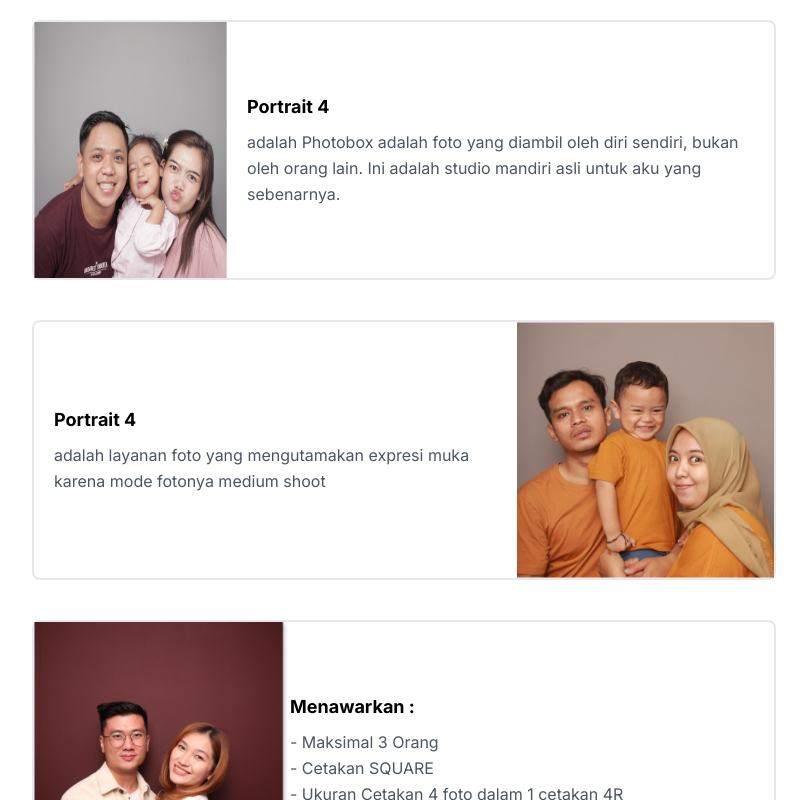
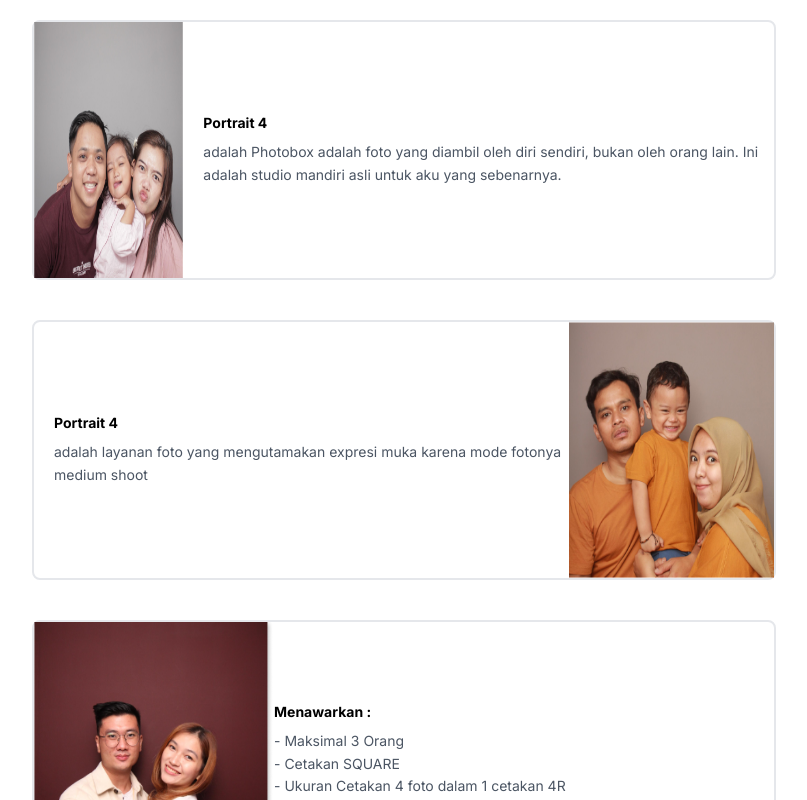
Before and after one commit to FarisSaputra03/my-foto, a Next.js app: page /potrait in a window 1280 px wide. Shown: the part 220-1020 px from the top of the page, without its empty margins (236-1043 px from the left). Built offline with nearby package versions, Linux system fonts and the light colour scheme.

Commit message:
update kota

```diff
--- a/src/app/kota/page.tsx
+++ b/src/app/kota/page.tsx
@@ -281,7 +281,7 @@ export default function Kota() {
             <div className="mx-auto flex flex-wrap">
               <Image width={400} height={400} src="/img/siswalg.png" alt="" />
               <div className="lg:w-1/2 w-full lg:pl-40 lg:py-6">
-                <h1 className="text-black w-full text-2xl title-font font-normal mb-1">
+                <h1 className="text-black flex justify-center w-full text-xl title-font mb-1">
                   Jumlah hookiers yang akan di foto :
                 </h1>
                 <div className="flex w-full p-5 gap-3 justify-center">
@@ -298,8 +298,8 @@ export default function Kota() {
                   </div>
                   <div className="rounded-full focus:outline-none bg-ungu py-2 px-5">
                     <div className="flex gap-10">
-                      <p className="text-white">{jumlahOrang} Orang</p>
-                      <p className="text-white">IDR {jumlahOrang * 20000} </p>
+                      <p className="text-white text-sm">{jumlahOrang} Orang</p>
+                      <p className="text-white text-sm">IDR {jumlahOrang * 20000} </p>
                     </div>
                   </div>
                   <div
@@ -553,7 +553,7 @@ export default function Kota() {
         <div>
           <div className="container mx-auto flex px-5 py-24 md:flex-row flex-col items-center">
             <div className="mb-10">
-              <Image width={720} height={600} src="/img/wakwaw.png" alt="" />
+              <Image width={620} height={600} src="/img/wakwaw.png" alt="" />
             </div>
             <div className="bg-ungu rounded-lg py-2 mb-20 p-2 md:w-1/2">
               <div className="flex justify-center">
--- a/src/app/potrait/page.tsx
+++ b/src/app/potrait/page.tsx
@@ -27,7 +27,7 @@ export default function Potrait() {
       </div>
       <div className="container flex flex-col space-y-10 bg-white  px-5 py-20 mx-auto">
         <div className="border-2 group-hover:scale-110 rounded-lg flex items-center border-opacity-60 lg:w-3/5 mx-auto">
-          <div className="h-64 relative w-96">
+          <div className="h-64 relative w-60">
             <Image
               fill
               src="/img/family.png"
@@ -36,10 +36,10 @@ export default function Potrait() {
             />
           </div>
           <div className="flex-grow ml-5 sm:text-left text-center mt-6 sm:mt-0">
-            <h2 className="text-black text-lg title-font font-bold mb-2">
+            <h2 className="text-black text-sm title-font font-bold mb-2">
               Portrait 4
             </h2>
-            <p className="leading-relaxed text-base">
+            <p className="leading-relaxed text-sm">
               adalah Photobox adalah foto yang diambil oleh diri sendiri, bukan
               oleh orang lain. Ini adalah studio mandiri asli untuk aku yang
               sebenarnya.
@@ -48,15 +48,15 @@ export default function Potrait() {
         </div>
         <div className="border-2 group-hover:scale-110 rounded-lg flex items-center border-opacity-60 lg:w-3/5 mx-auto">
           <div className="flex-grow ml-5 sm:text-left text-center mt-6 sm:mt-0">
-            <h2 className="text-black text-lg title-font font-bold mb-2">
+            <h2 className="text-black text-sm title-font font-bold mb-2">
               Portrait 4
             </h2>
-            <p className="leading-relaxed text-base">
+            <p className="leading-relaxed text-sm">
               adalah layanan foto yang mengutamakan expresi muka karena mode
               fotonya medium shoot
             </p>
           </div>
-          <div className="h-64 relative w-96">
+          <div className="h-64 relative w-60">
             <Image
               fill
               src="/img/4box.png"
@@ -66,7 +66,7 @@ export default function Potrait() {
           </div>
         </div>
         <div className="border-2 group-hover:scale-110 rounded-lg flex items-center border-opacity-60 lg:w-3/5 mx-auto">
-          <div className="h-64 relative w-64">
+          <div className="h-64 relative w-60">
             <Image
               fill
               src="/img/couple.png"
@@ -75,12 +75,12 @@ export default function Potrait() {
             />
           </div>
           <div className="flex-grow sm:text-left text-center mt-6 sm:mt-0">
-            <h2 className="text-black text-lg title-font font-bold mb-2">
+            <h2 className="text-black text-sm title-font font-bold mb-2">
               Menawarkan :
             </h2>
-            <p className="leading-relaxed text-base">- Maksimal 3 Orang</p>
-            <p className="leading-relaxed text-base">- Cetakan SQUARE</p>
-            <p className="leading-relaxed text-base">
+            <p className="leading-relaxed text-sm">- Maksimal 3 Orang</p>
+            <p className="leading-relaxed text-sm">- Cetakan SQUARE</p>
+            <p className="leading-relaxed text-sm">
               - Ukuran Cetakan 4 foto dalam 1 cetakan 4R
             </p>
           </div>
```
